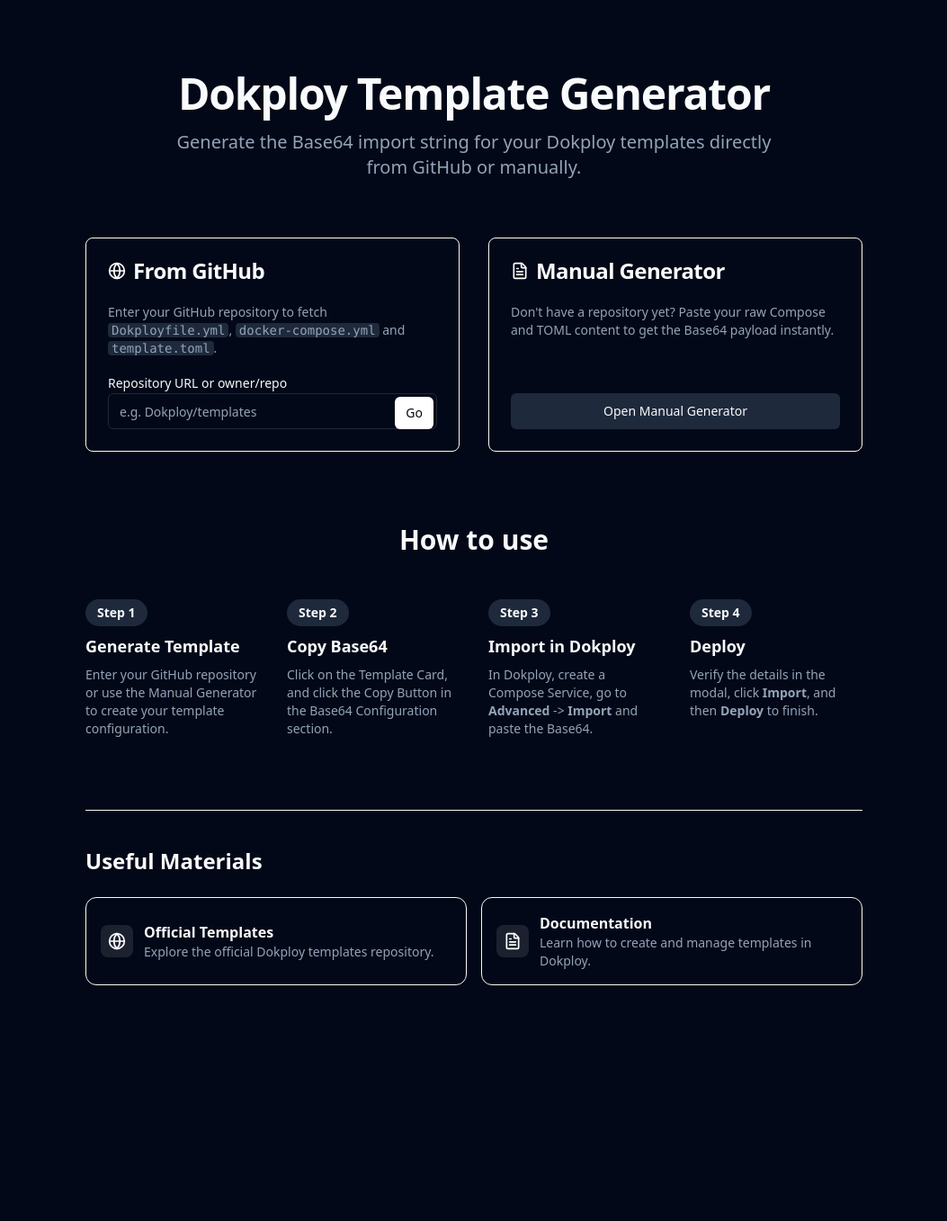
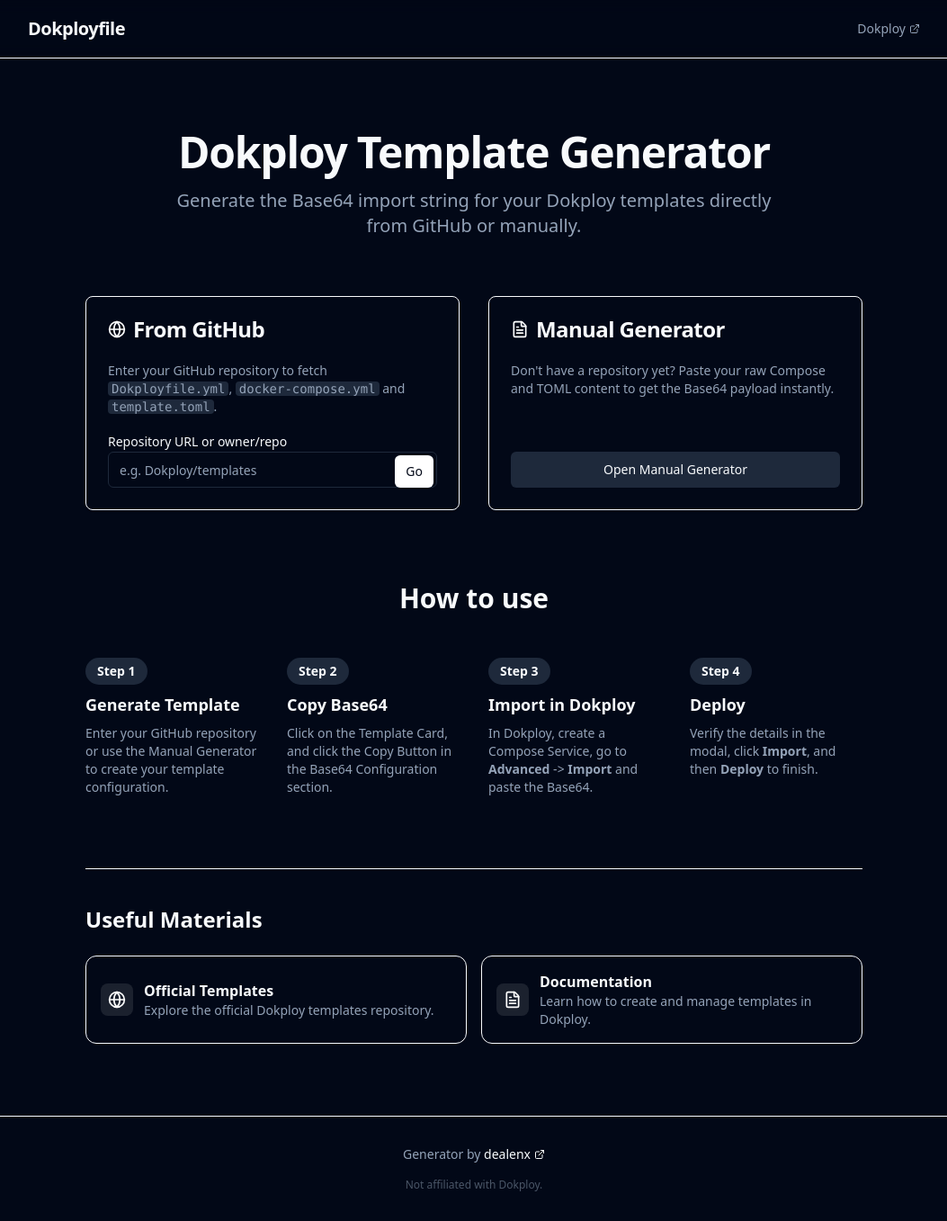
Before and after one commit to dealenx/Dokployfile, a Nuxt app: page / in a window 1280 px wide. Shown: the whole page at 90% size, without its empty margins (113-1166 px from the left). Before the commit the page ends 1175 px from the top, so only its background shows below. Built offline with nearby package versions, Linux system fonts and the light colour scheme.

Commit message:
feat: restructure app layout with header and footer for improved navigation and branding

```diff
--- a/app/app.vue
+++ b/app/app.vue
@@ -1,6 +1,45 @@
+<script setup lang="ts">
+import { ExternalLink } from 'lucide-vue-next'
+</script>
+
 <template>
-  <div class="min-h-screen bg-background text-foreground">
+  <div class="min-h-screen bg-background text-foreground flex flex-col">
     <NuxtRouteAnnouncer />
-    <NuxtPage />
+    <header class="border-b sticky top-0 bg-background/95 backdrop-blur supports-[backdrop-filter]:bg-background/60 z-50">
+      <div class="max-w-5xl mx-auto px-4 w-full h-16 flex items-center justify-between">
+        <NuxtLink to="/" class="font-bold text-xl tracking-tight">
+          Dokployfile
+        </NuxtLink>
+        <nav>
+          <a
+            href="https://dokploy.com/"
+            target="_blank"
+            rel="noopener noreferrer"
+            class="text-sm font-medium text-muted-foreground hover:text-foreground transition-colors flex items-center gap-1"
+          >
+            Dokploy
+            <ExternalLink class="w-3 h-3" />
+          </a>
+        </nav>
+      </div>
+    </header>
+
+    <main class="flex-grow">
+      <NuxtPage />
+    </main>
+
+    <footer class="border-t py-8">
+      <div class="max-w-5xl mx-auto px-4 flex flex-col items-center justify-center gap-4">
+        <p class="text-sm text-muted-foreground text-center">
+          Generator by <a href="https://github.com/dealenx" target="_blank" rel="noopener noreferrer" class="font-medium text-foreground hover:underline underline-offset-4 inline-flex items-center gap-1">
+            dealenx
+            <ExternalLink class="w-3 h-3" />
+          </a>
+        </p>
+        <p class="text-xs text-muted-foreground/50">
+          Not affiliated with Dokploy.
+        </p>
+      </div>
+    </footer>
   </div>
 </template>
```
